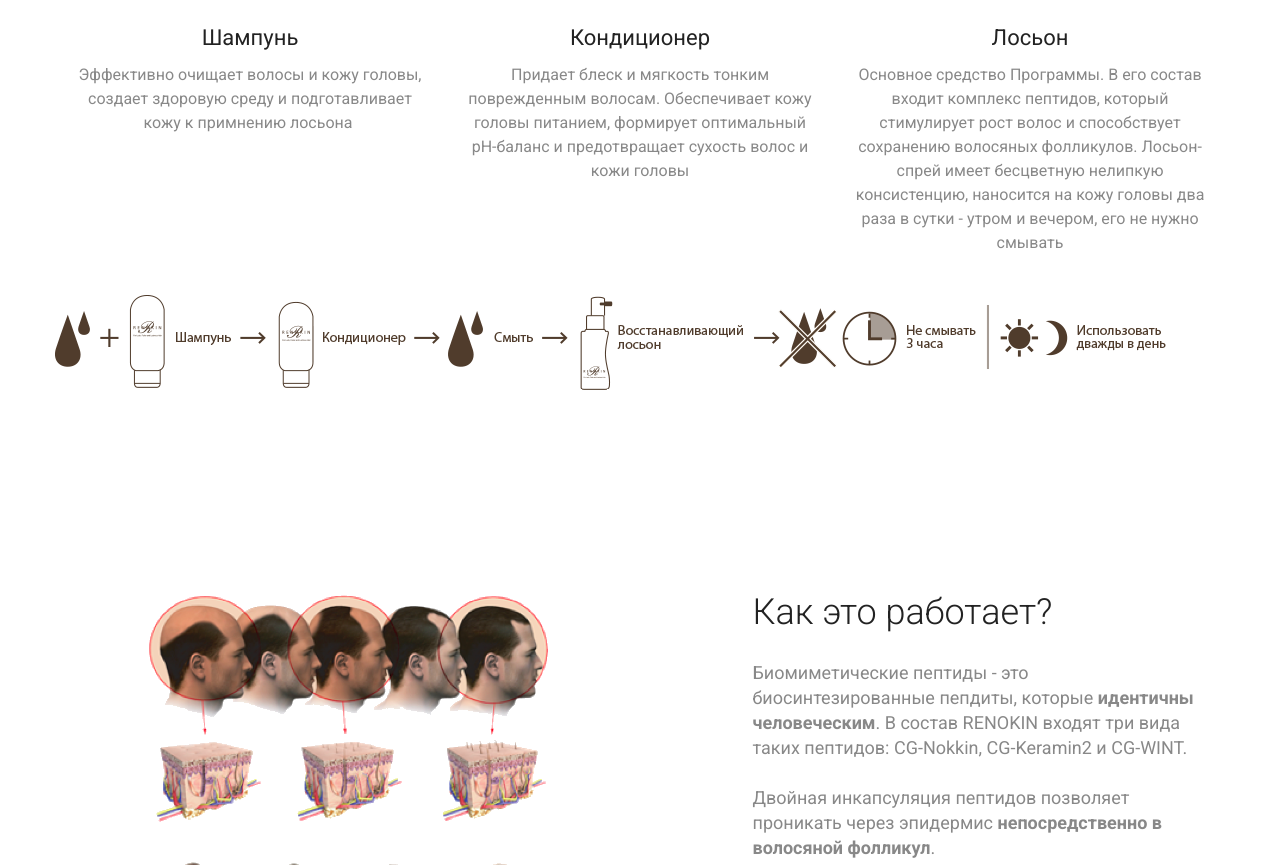
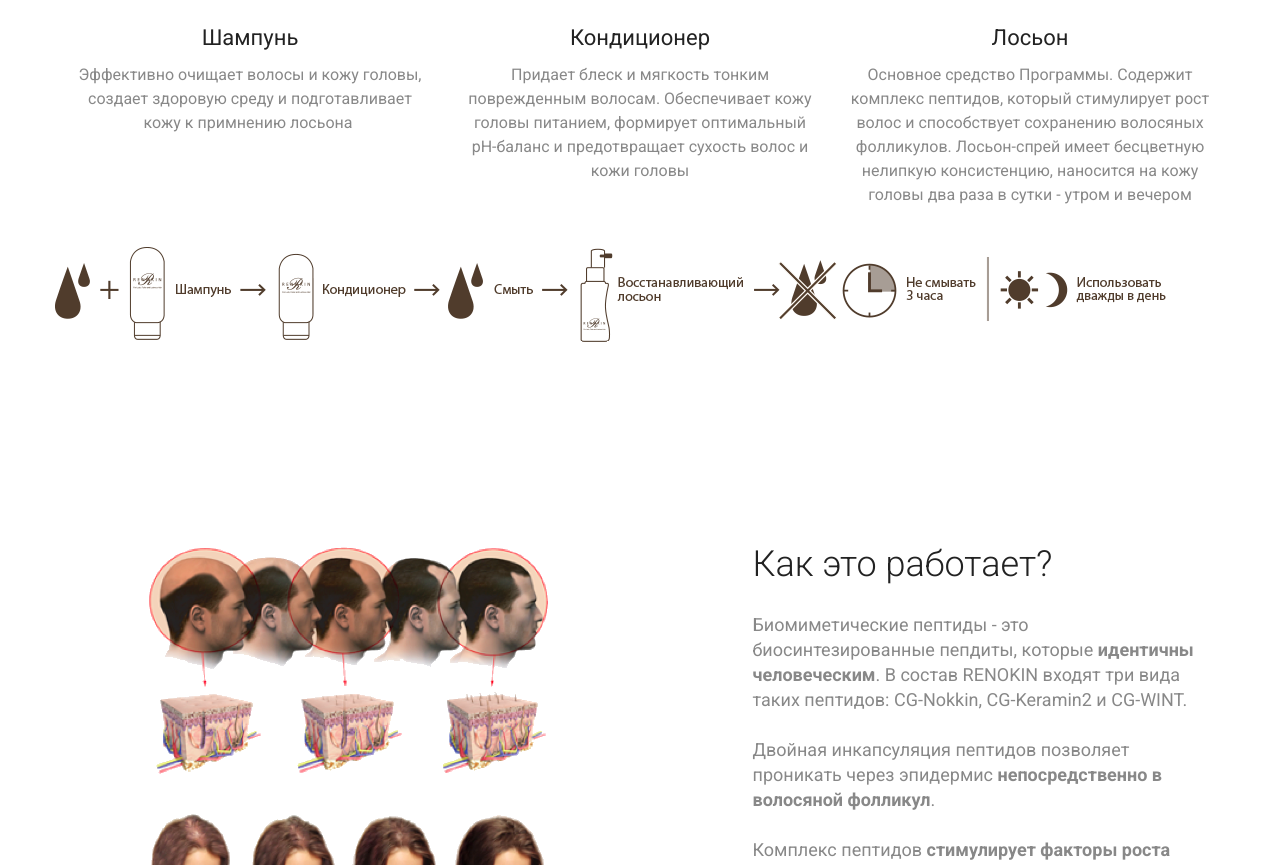
Before and after one commit to EvAlex/evalex.github.io, a plain HTML site: page renokin-landing/index.html in a window 1280 px wide. Shown: the part 1989-2854 px from the top of the page. Drawn offline with nearby package versions, Linux system fonts and the light colour scheme.

Commit message:
Update index.html

```diff
--- a/renokin-landing/index.html
+++ b/renokin-landing/index.html
@@ -130,7 +130,7 @@
 						<div class="col-sm-4 text-center feature">
 							<img alt="Feature Image" src="img/lotion-big.png">
 							<h5>Лосьон</h5>
-							<p><font size="3,5">Основное средство Программы. В его состав входит комплекс пептидов, который стимулирует рост волос и способствует сохранению волосяных фолликулов. Лосьон-спрей имеет бесцветную нелипкую консистенцию, наносится на кожу головы два раза в сутки - утром и вечером, его не нужно смывать</font>
+							<p><font size="3,5">Основное средство Программы. Содержит комплекс пептидов, который стимулирует рост волос и способствует сохранению волосяных фолликулов. Лосьон-спрей имеет бесцветную нелипкую консистенцию, наносится на кожу головы два раза в сутки - утром и вечером</font>
 							</p>
 						</div>
 					</div>
```
